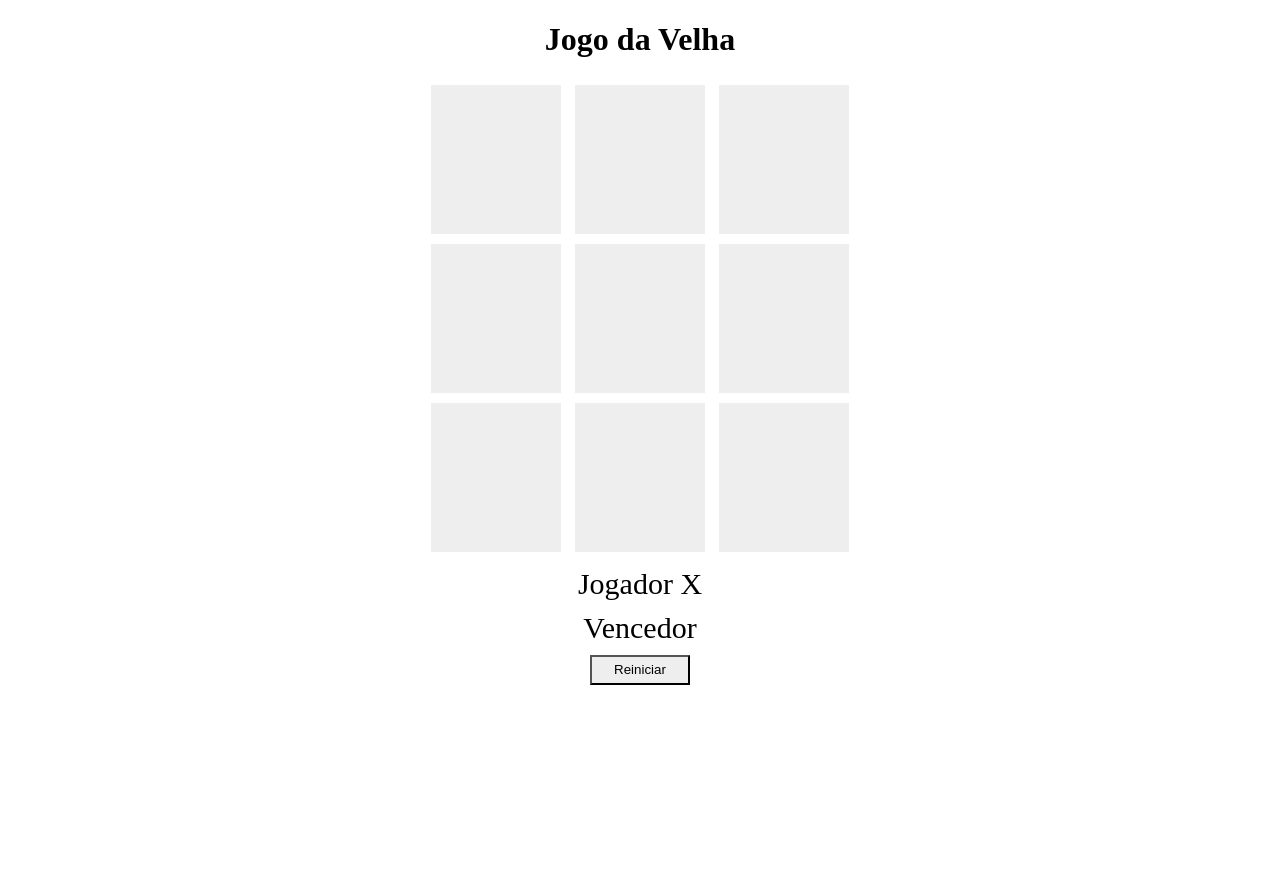
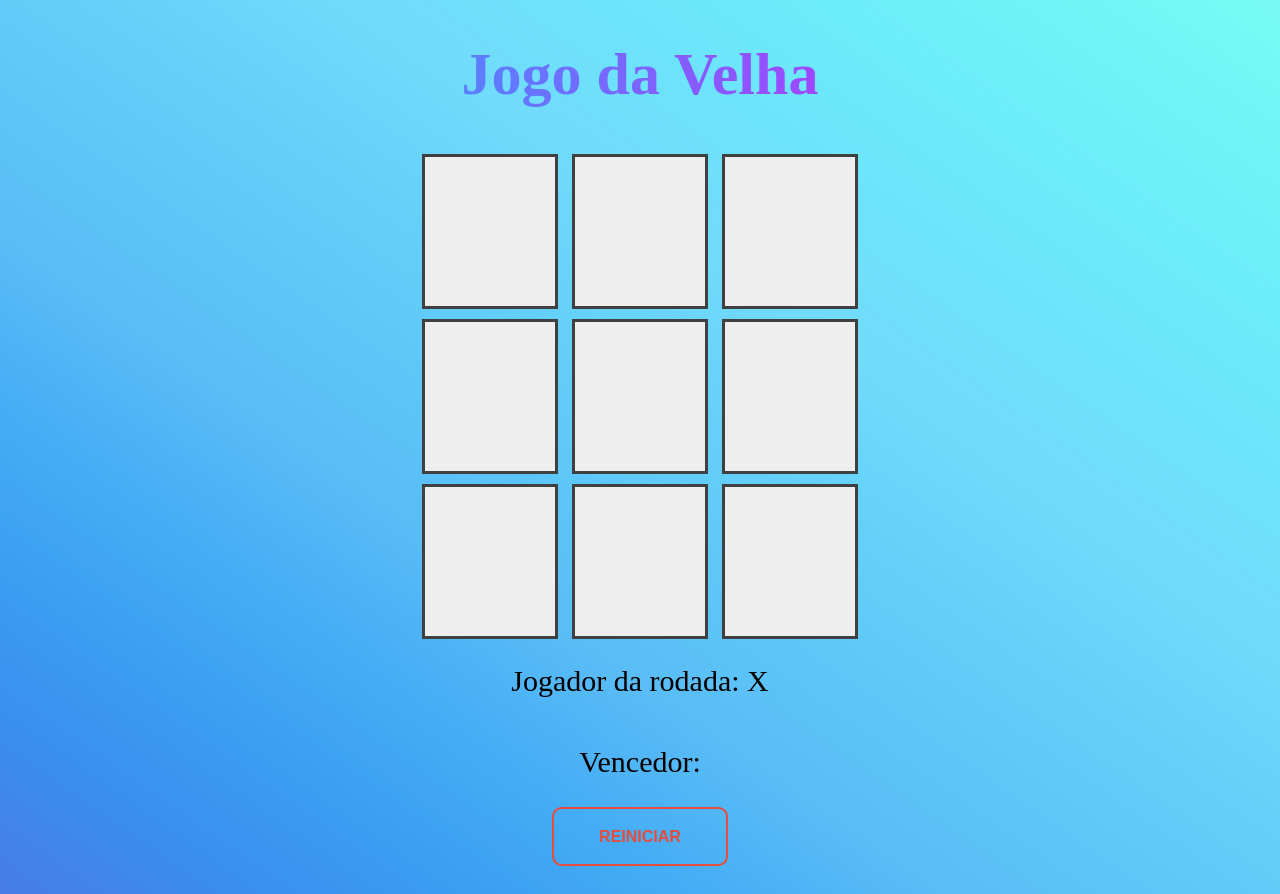
Before and after one commit to Lucyannar/JogoDaVelha, a plain HTML site: page index.html in a window 1280 px wide. Before the commit the page ends 800 px from the top, so only its background shows below. Drawn offline with Linux system fonts and the light colour scheme.

Commit message:
melhorias no css
Foi mudado estilo da página, alterando o titulo, background, button, borda dos quadrados e um efeito no vencedor.

```diff
--- a/index.html
+++ b/index.html
@@ -30,12 +30,12 @@
     </div>
 
     <div class="jogador">
-        <label> Jogador</label>
+        <label> Jogador da rodada: </label>
         <label id="jogador-selecionado"></label>
     </div>
 
     <div class="vencedor">
-        <label> Vencedor</label>
+        <label> Vencedor: </label>
         <label id="vencedor-selecionado"></label>
     </div>
 
--- a/script.js
+++ b/script.js
@@ -101,6 +101,7 @@ function checaVencedor() {
 function mudarVencedor(quadrado) {
     vencedor = quadrado.innerHTML;
     vencedorSelecionado.innerHTML = vencedor;
+
 }
 
 function mudarCorQuadrado(quadrado1, quadrado2, quadrado3) {
--- a/style.css
+++ b/style.css
@@ -1,5 +1,13 @@
 body {
     text-align: center;
+    background-image: linear-gradient(to right top, #477ce7, #3b8dee, #3a9ef2, #45adf5, #59bcf6, #5dc7f8, #65d1f9, #71dbfa, #6de3fb, #6decfa, #71f3f7, #79fbf3);
+}
+
+h1 {
+    font-size: 60px;
+    background-image: linear-gradient(to right, #01c7fe, #f700ff);
+    -webkit-background-clip: text;
+    -webkit-text-fill-color: transparent;
 }
 
 .quadrado {
@@ -12,18 +20,70 @@ body {
     margin: 5px;
     cursor: pointer;
     color: #eee;
+    border: rgba(0, 0, 0, 0.728) solid;
 }
 
 .jogador,
 .vencedor {
     font-size: 30px;
-    margin-top: 10px;
+    margin-top: 20px;
+}
+
+#vencedor-selecionado {
+    font-size: 60px;
+    transform: translate(-50%, -50%);
+    font-family: serif;
+    color: #d80505;
+    text-align: center;
+    animation: animate 2.5s linear infinite;
+}
+
+@keyframes animate {
+    0% {
+        opacity: 0;
+    }
+    50% {
+        opacity: 0.7;
+    }
+    100% {
+        opacity: 0;
+    }
 }
 
 button {
-    margin-top: 10px;
-    width: 100px;
-    height: 30px;
-    background-color: #eee;
+    box-sizing: border-box;
+    -webkit-appearance: none;
+    -moz-appearance: none;
+    appearance: none;
+    background-color: transparent;
+    border: 2px solid #e74c3c;
+    border-radius: 0.6em;
+    color: #e74c3c;
     cursor: pointer;
+    align-self: center;
+    font-size: 1rem;
+    font-weight: 400;
+    line-height: 1;
+    margin: 20px;
+    padding: 1.2em 2.8em;
+    text-decoration: none;
+    text-align: center;
+    text-transform: uppercase;
+    font-family: 'Montserrat', sans-serif;
+    font-weight: 700;
 }
+
+button:hover,
+button:focus {
+    color: #fff;
+    outline: 0;
+}
+
+button {
+    -webkit-transition: box-shadow 300ms ease-in-out, color 300ms ease-in-out;
+    transition: box-shadow 300ms ease-in-out, color 300ms ease-in-out;
+}
+
+button:hover {
+    box-shadow: 0 0 40px 40px #ef6e60 inset;
+}
```
